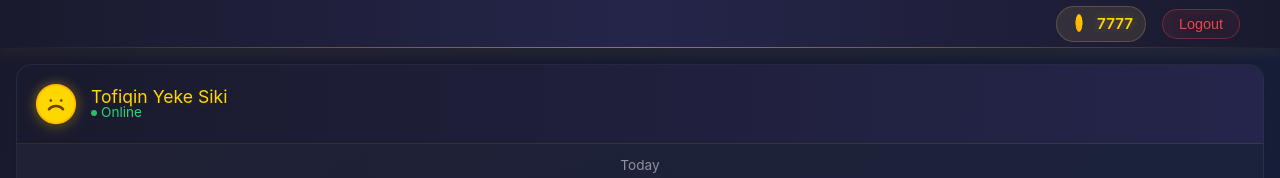
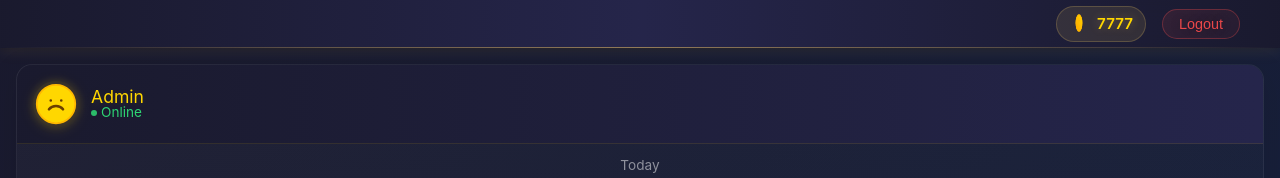
Before and after one commit to rvngzd00/gameZone, a React (Vite) app: page /chat in a window 1280 px wide. Shown: the top 178 px of the page. Built offline with nearby package versions, Linux system fonts and the light colour scheme.

Commit message:
Update Chat.jsx

```diff
--- a/src/components/chat/Chat.jsx
+++ b/src/components/chat/Chat.jsx
@@ -83,7 +83,7 @@ export default function Chat() {
                         </svg>
                     </div>
                     <div className="admin-details">
-                        <h2>Tofiqin Yeke Siki</h2>
+                        <h2>Admin</h2>
                         <span className="admin-status">Online</span>
                     </div>
                 </div>
```
